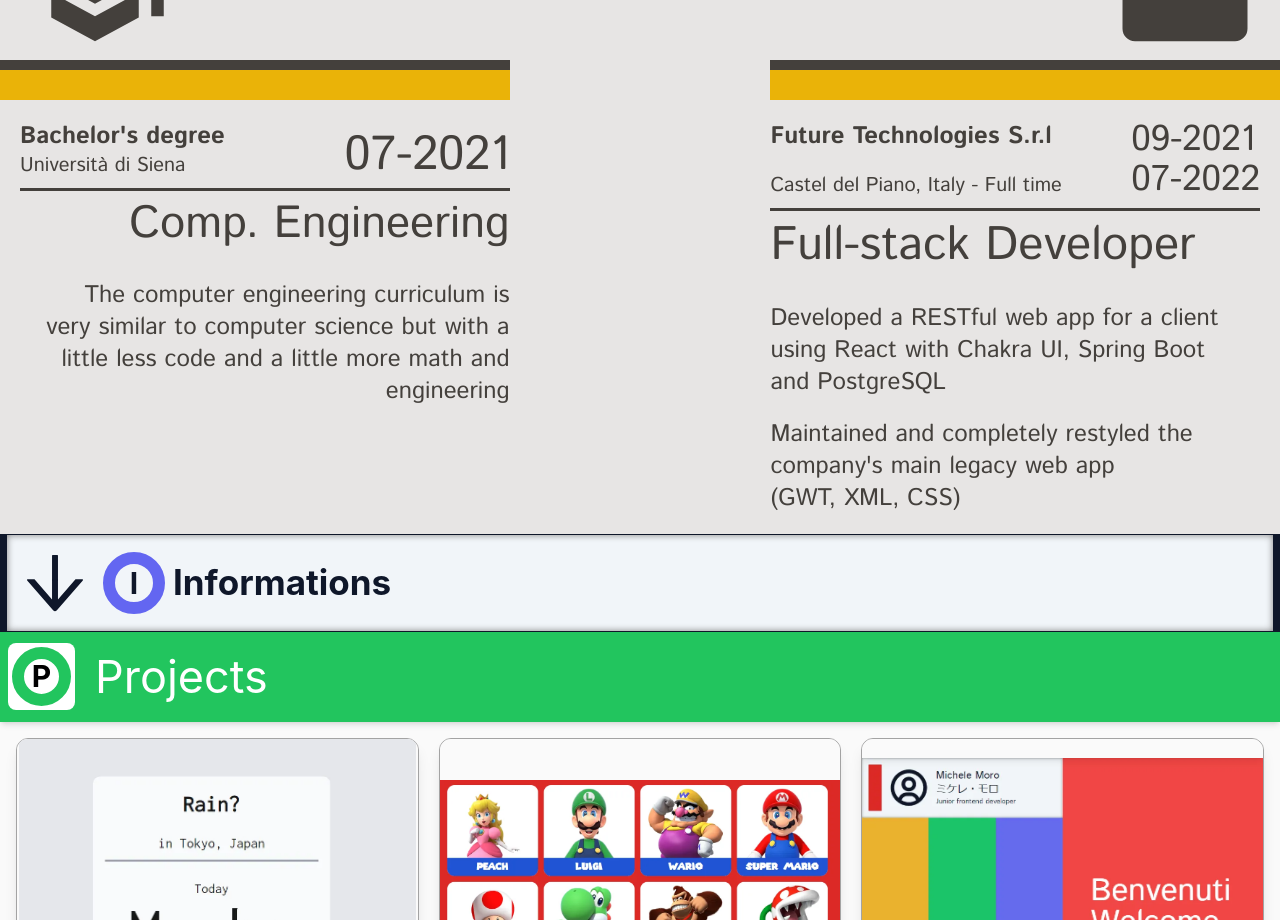
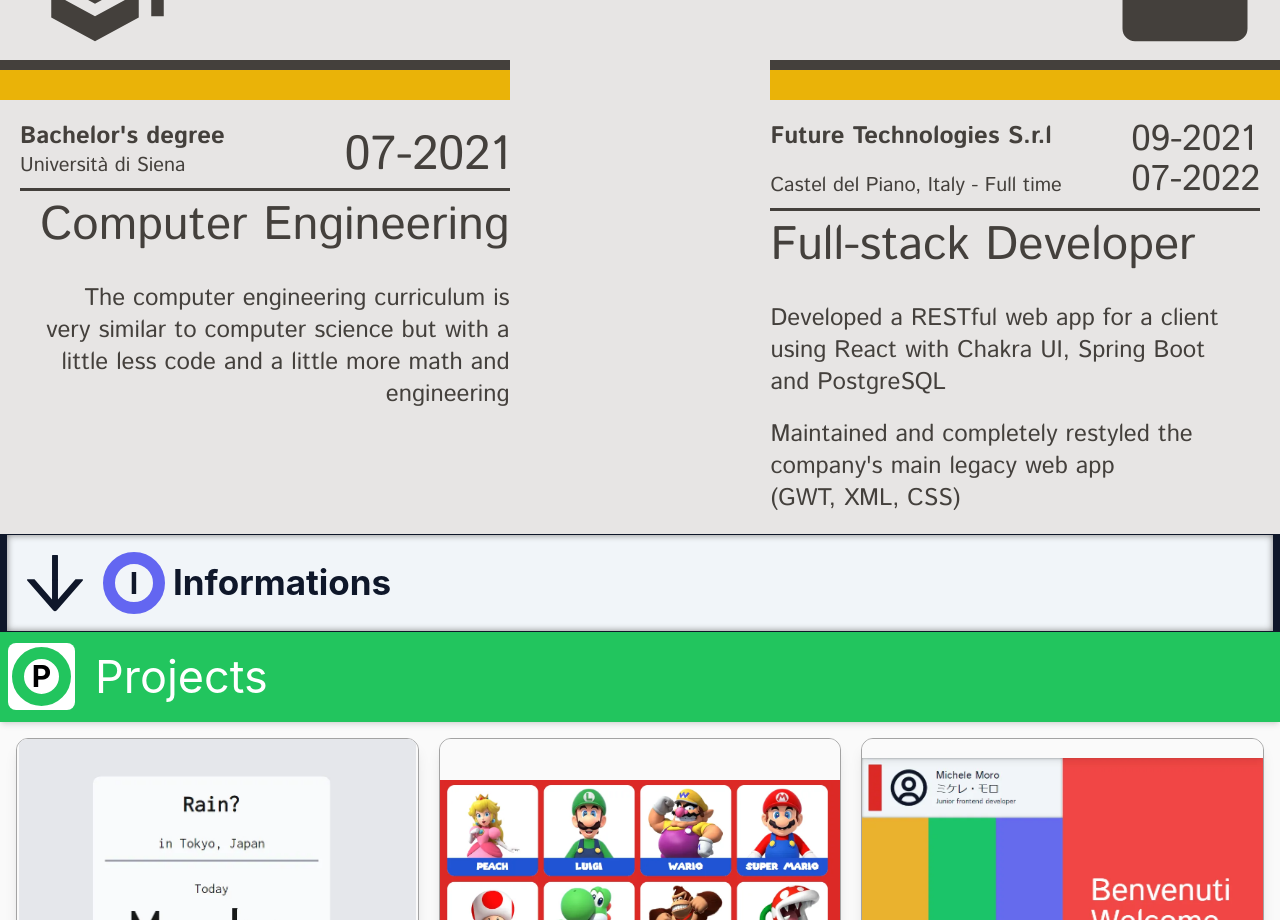
Before and after one commit to moromichele/NextJS-portfolio-w-tailwind, a Next.js app: page / in a window 1280 px wide. Shown: the part 1000-1920 px from the top of the page. Built offline with nearby package versions, Linux system fonts and the light colour scheme.

Commit message:
changed some words, fixed different font size on similar components, linked uni and work experience websites

```diff
--- a/pages/index.js
+++ b/pages/index.js
@@ -30,7 +30,7 @@ const projectRainApp = {
 	desc: "A minimal-accuracy weather app",
 	imgSrc: "/rain-screenshot.webp",
 	tags: ["React", "API", "Axios"],
-	noDark : true,
+	noDark: true,
 };
 
 const projectMemoryGame = {
@@ -104,9 +104,11 @@ export default function Home() {
 
 	useEffect(() => {
 		//defaults to dark/light mode from device
-		const defaultDark = window.matchMedia("(prefers-color-scheme: dark)").matches;
+		const defaultDark = window.matchMedia(
+			"(prefers-color-scheme: dark)"
+		).matches;
 
-		setToggleNightMode(defaultDark)
+		setToggleNightMode(defaultDark);
 	}, []);
 
 	return (
@@ -285,7 +287,13 @@ export default function Home() {
 											className="w-[calc(100% + 5px)] h-[30px] -ml-5"
 										/>
 
-										<div className="mt-5">
+										<a
+											className="mt-5 block"
+											href="https://www.unisi.it/"
+											target="_blank"
+											rel="noreferrer"
+											aria-label="Link to University of Siena's website"
+										>
 											<div className="flex justify-between mb-2">
 												<div>
 													<div className="text-2xl font-bold">
@@ -298,10 +306,10 @@ export default function Home() {
 												</div>
 											</div>
 											<div className="w-full h-[3px] bg-stone-700 dark:bg-stone-300" />
-											<div className="w-full lg:text-[45px] text-[30px] text-right">
-												Comp. Engineering
+											<div className="w-full w-fill sm:text-[47px] text-[40px] text-right">
+												Computer Engineering
 											</div>
-										</div>
+										</a>
 										<p className="text-2xl mt-5 font-thin pl-[5%] text-right">
 											The computer engineering curriculum is very similar to
 											computer science but with a little less code and a little
@@ -325,7 +333,13 @@ export default function Home() {
 											className="w-[calc(100% + 5px)] h-[30px]  md:-mr-5 -ml-5 md:ml-auto"
 										/>
 
-										<div className="w-full mt-5 md:mr-auto">
+										<a
+											className="w-full mt-5 md:mr-auto block"
+											href="https://www.ftonweb.com/"
+											target="_blank"
+											rel="noreferrer"
+											aria-label="Link to Future Technologies S.r.l website"
+										>
 											<div className="flex justify-between mb-2">
 												<div className="flex flex-col justify-between">
 													<div className="text-2xl font-bold">
@@ -348,10 +362,10 @@ export default function Home() {
 											<div className="w-fill sm:text-[47px] text-[40px] md:text-left text-right">
 												Full-stack Developer
 											</div>
-										</div>
+										</a>
 										<p className="text-2xl mt-5 font-thin md:pr-[5%] md:pl-0 pl-[5%] md:text-left text-right">
-											Developed a RESTful web app for a client using React with Chakra
-											UI, Spring Boot and PostgreSQL
+											Developed a RESTful web app for a client using React with
+											Chakra UI, Spring Boot and PostgreSQL
 										</p>
 										<p className="text-2xl mt-5 font-thin md:pr-[5%] md:pl-0 pl-[5%] md:text-left text-right">
 											Maintained and completely restyled the company&apos;s main
@@ -381,7 +395,7 @@ export default function Home() {
 							<div className="p-4">
 								<div className="grid grid-cols-1 md:grid-cols-3 gap-5 items-stretch justify-items-stretch">
 									{projectsArray.map((p, i) => (
-										<Project key={i} prObject={p} isDark={toggleNightMode}/>
+										<Project key={i} prObject={p} isDark={toggleNightMode} />
 									))}
 								</div>
 							</div>
```
